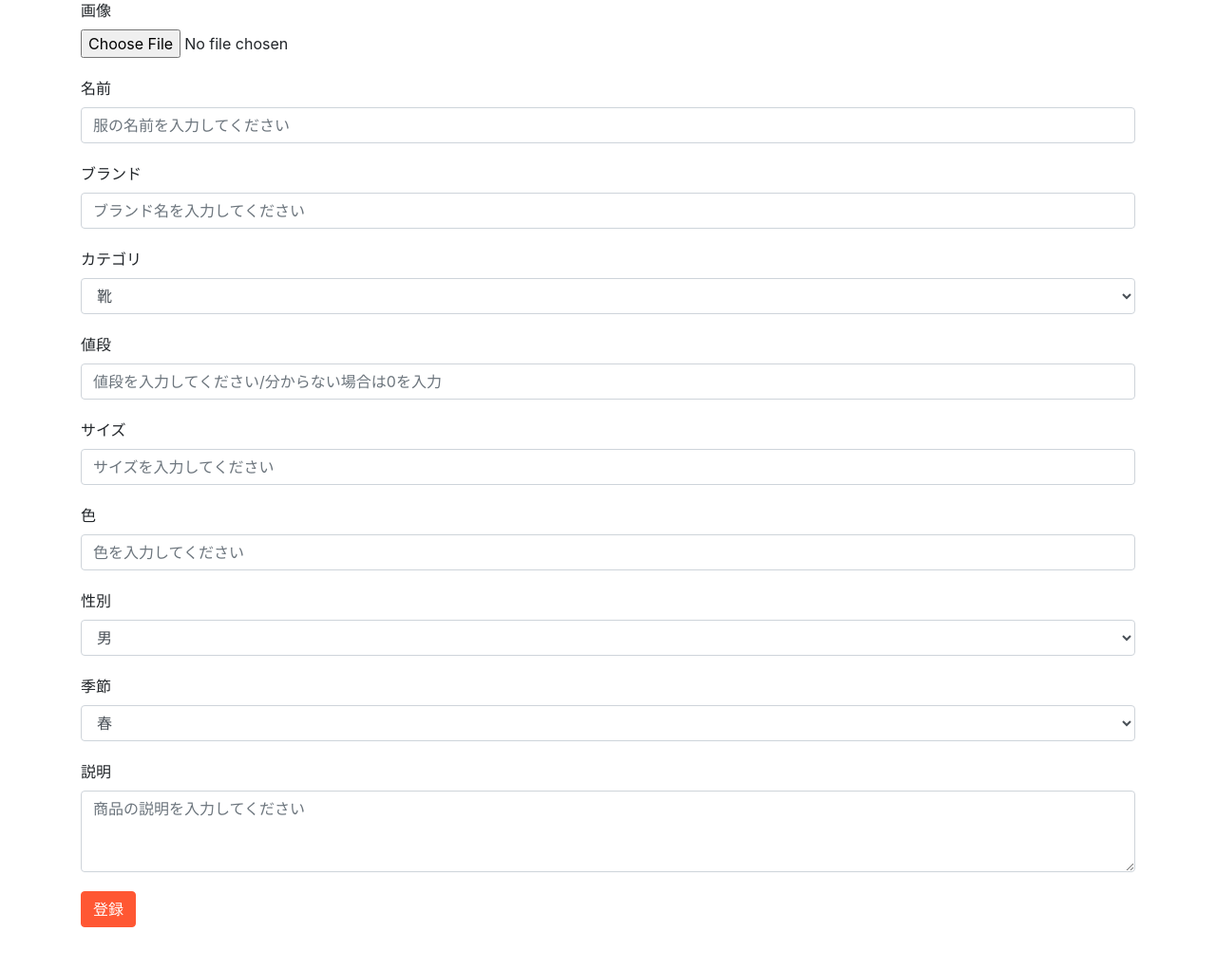
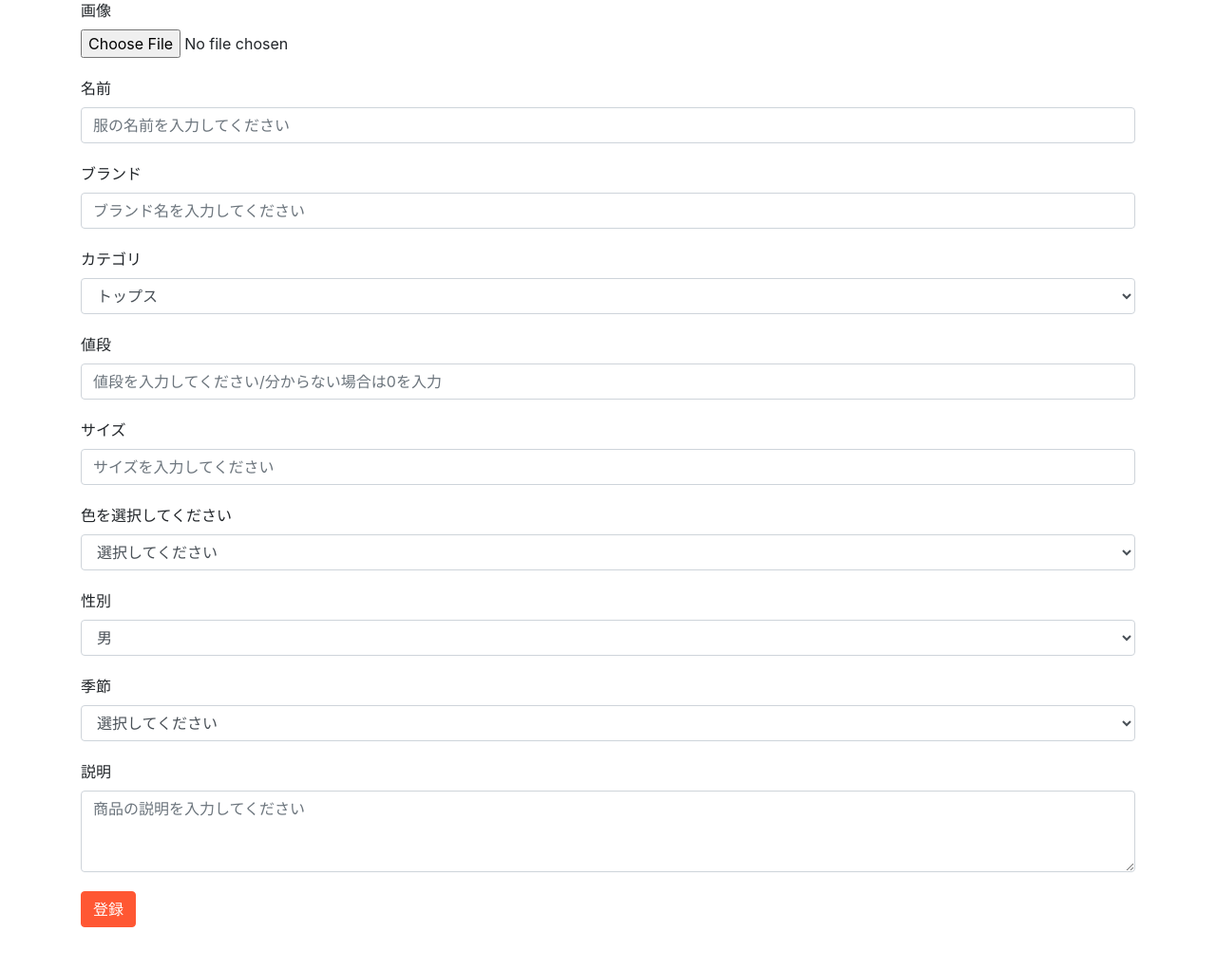
Before and after one commit to c0a22120/My-closet, a Flask app: page /register in a window 1280 px wide. Shown: the part 133-1154 px from the top of the page at 95% size. Run offline with Flask 3, Linux system fonts and the light colour scheme; some libraries are stand-ins or nearby versions.

Commit message:
[add&fix] [add]exchange_purchase page
[fix]
register.html

```diff
--- a/app.py
+++ b/app.py
@@ -303,6 +303,12 @@ def sell_stop_clothing(clothing_id):
     return redirect(url_for('my_closet'))  # MYページにリダイレクト
 
 
+@app.route('/exchange_purchase_page')
+def exchange_purchase_page():
+    # 全アイテムを取得
+    clothes = Clothing.query.filter((Clothing.exchange == True) | (Clothing.sell == True)).all()
+    return render_template('exchange_purchase_page.html', clothes=clothes)
+
 
 if __name__ == '__main__':
     app.run(debug=True)
--- a/templates/register.html
+++ b/templates/register.html
@@ -1,5 +1,5 @@
 <!DOCTYPE html>
-<html lang="en">
+<html lang="ja">
 <head>
   <meta charset="UTF-8">
   <meta name="viewport" content="width=device-width, initial-scale=1.0">
@@ -24,12 +24,9 @@
         <li class="nav-item">
           <a class="nav-link" href="http://127.0.0.1:5000/">ログアウト</a>
         </li>
-
       </ul>
     </div>
   </nav>
-
-
 
   <!-- 服の登録フォーム -->
   <div class="container mt-4">
@@ -50,12 +47,19 @@
       <div class="form-group">
         <label for="category">カテゴリ</label>
         <select class="form-control" id="category" name="category">
-                    <option>靴</option>
-                    <option>アクセサリー</option>
-                    <option>アウター</option>
-                    <option>トップス</option>
-                    <option>ボトムス</option>
-                    <option>その他</option>
+          <option value="トップス">トップス</option>
+          <option value="アウター">アウター</option>
+          <option value="ボトムス">ボトムス</option>
+          <option value="バッグ">バッグ</option>
+          <option value="靴">靴</option>
+          <option value="アクセサリー">アクセサリー</option>
+          <option value="ワンピース">ワンピース</option>
+          <option value="スーツ">スーツ</option>
+          <option value="帽子">帽子</option>
+          <option value="ジュエリー">ジュエリー</option>
+          <option value="スポーツ用品">スポーツ用品</option>
+          <option value="ユニセックス">ユニセックス</option>
+          <option value="その他">その他</option>
         </select>
       </div>
       <div class="form-group">
@@ -64,27 +68,52 @@
       </div>
       <div class="form-group">
         <label for="size">サイズ</label>
-                <input type="text" class="form-control" id="size" name="size" placeholder="サイズを入力してください">
+        <input type="text" class="form-control" id="size" name="size" placeholder="サイズを入力してください" required>
       </div>
       <div class="form-group">
-                <label for="color">色</label>
-                <input type="text" class="form-control" id="color" name="color" placeholder="色を入力してください">
+        <label for="color">色を選択してください</label>
+        <select class="form-control" id="color" name="color" required>
+          <option value="" disabled selected>選択してください</option>
+          <option value="ブラック">ブラック</option>
+          <option value="ホワイト">ホワイト</option>
+          <option value="レッド">レッド</option>
+          <option value="ブルー">ブルー</option>
+          <option value="グリーン">グリーン</option>
+          <option value="イエロー">イエロー</option>
+          <option value="ピンク">ピンク</option>
+          <option value="パープル">パープル</option>
+          <option value="オレンジ">オレンジ</option>
+          <option value="ブラウン">ブラウン</option>
+          <option value="グレー">グレー</option>
+          <option value="ベージュ">ベージュ</option>
+          <option value="ネイビー">ネイビー</option>
+          <option value="カーキ">カーキ</option>
+          <option value="ワインレッド">ワインレッド</option>
+          <option value="クリーム">クリーム</option>
+          <option value="ミント">ミント</option>
+          <option value="ライトブルー">ライトブルー</option>
+          <option value="ターコイズ">ターコイズ</option>
+          <option value="シルバー">シルバー</option>
+          <option value="ゴールド">ゴールド</option>
+        </select>
       </div>
       <div class="form-group">
         <label for="gender">性別</label>
         <select class="form-control" id="gender" name="gender">
-                    <option>男</option>
-                    <option>女</option>
-                    <option>フリー</option>
+          <option value="男">男</option>
+          <option value="女">女</option>
+          <option value="フリー">フリー</option>
         </select>
       </div>
       <div class="form-group">
         <label for="season">季節</label>
-                <select class="form-control" id="season" name="season">
-                    <option>春</option>
-                    <option>夏</option>
-                    <option>秋</option>
-                    <option>冬</option>
+        <select class="form-control" id="season" name="season" required>
+          <option value="" disabled selected>選択してください</option>
+          <option value="春">春</option>
+          <option value="夏">夏</option>
+          <option value="秋">秋</option>
+          <option value="冬">冬</option>
+          <option value="ALL">ALL</option>
         </select>
       </div>
       <div class="form-group">
@@ -149,7 +178,7 @@
 
   <!-- Bootstrap JS, Popper.js, and jQuery -->
   <script src="https://code.jquery.com/jquery-3.5.1.slim.min.js"></script>
-    <script src="https://cdn.jsdelivr.net/npm/popper.js@1.16.0/dist/umd/popper.min.js"></script>
+  <script src="https://cdn.jsdelivr.net/npm/@popperjs/core@2.9.1/dist/umd/popper.min.js"></script>
   <script src="https://stackpath.bootstrapcdn.com/bootstrap/4.5.2/js/bootstrap.min.js"></script>
 </body>
 </html>
```
Also changed, not shown: templates/exchange_purchase_page.html (added, +107 -0 lines), templates/my-closet.html (+5 -3 lines). Lines whose indentation alone changed are shown as unchanged.
